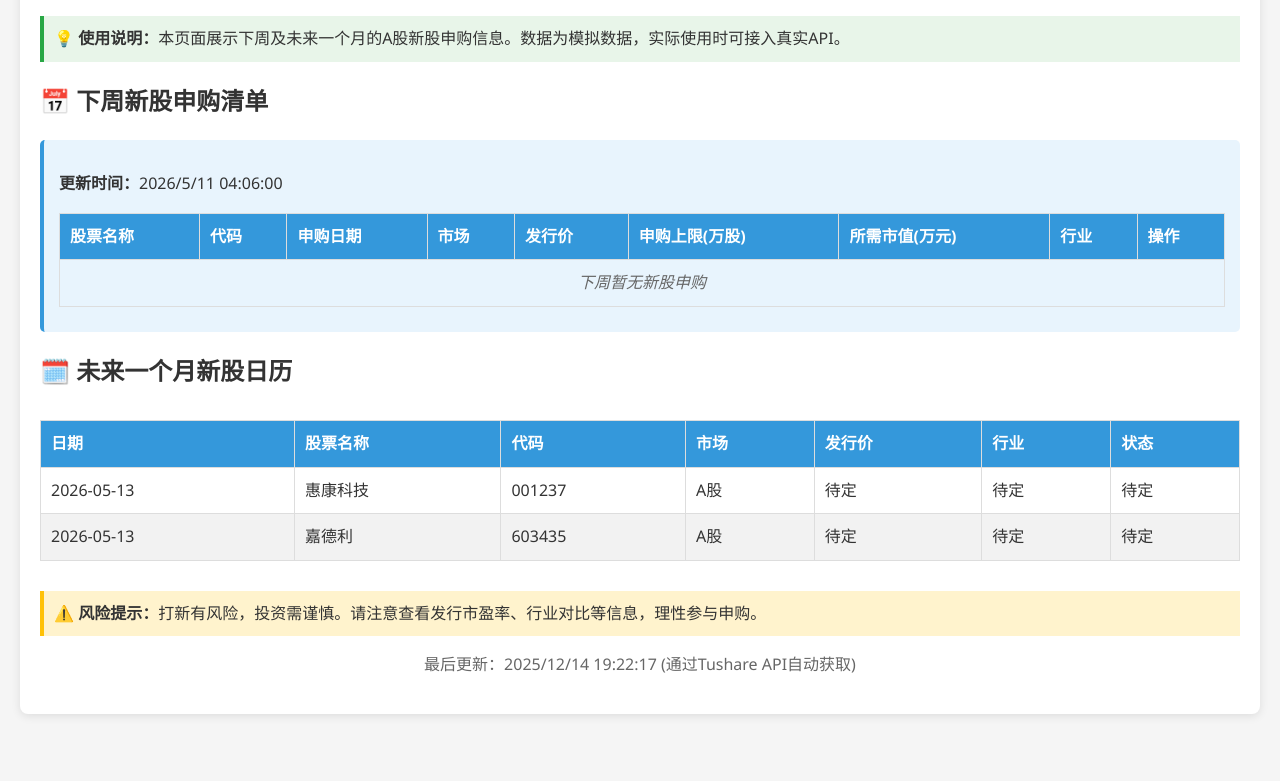
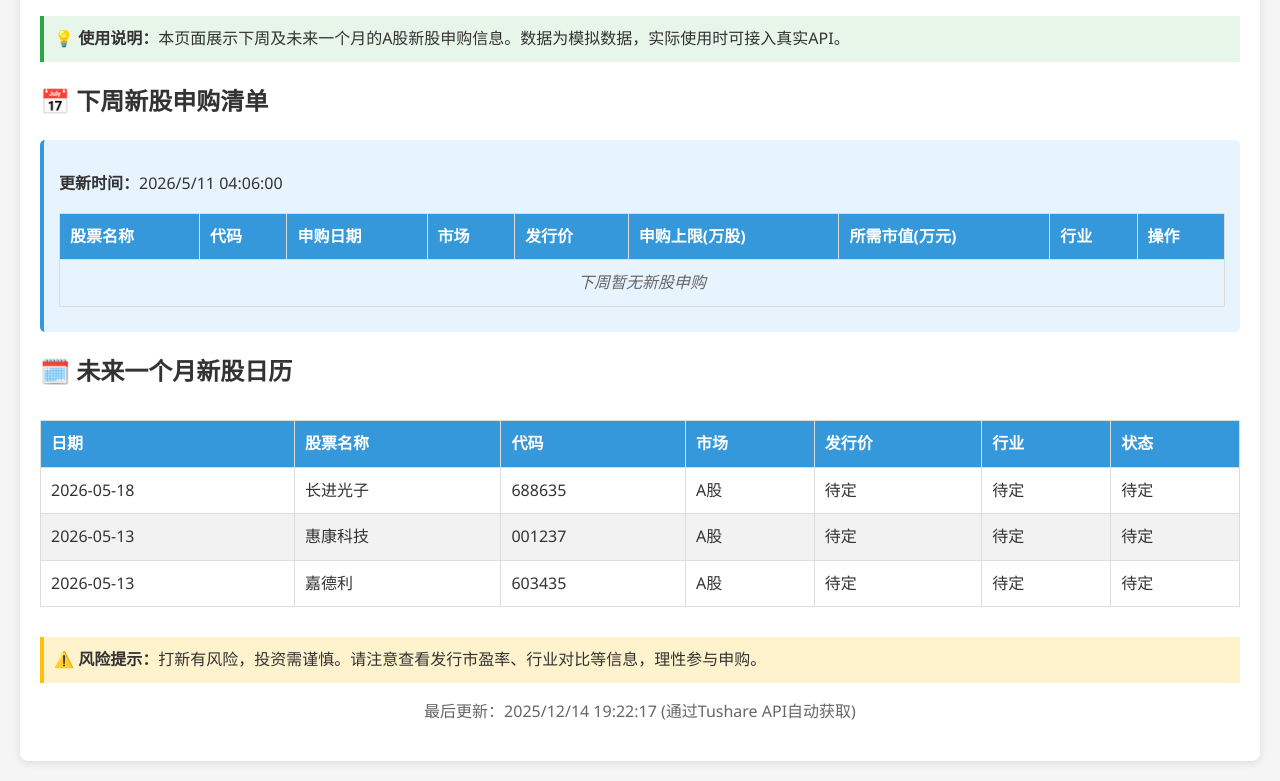
Before and after one commit to raistlin1314-byte/A-stock-ipo-tracker, a website: page index.html in a window 1280 px wide. Shown: the part 130-911 px from the top of the page. Before the commit the page ends 864 px from the top, so only its background shows below. Drawn offline with Linux system fonts and the light colour scheme.

Commit message:
deploy: df0646fdba29cfc0d6495ca3798ec33f60b6ea4a

```diff
--- a/index.html
+++ b/index.html
@@ -147,6 +147,22 @@
         // 模拟A股新股数据
         const mockIpoData = [
     {
+        "name": "长进光子",
+        "code": "688635",
+        "date": "2026-05-18",
+        "market": "A股",
+        "price": null,
+        "maxSubscription": 5500,
+        "requiredMarketValue": {
+            "shanghai": 0,
+            "shenzhen": 0
+        },
+        "industry": "待定",
+        "peRatio": "待定",
+        "expectedFundraise": "待定",
+        "listingDate": "待定"
+    },
+    {
         "name": "惠康科技",
         "code": "001237",
         "date": "2026-05-13",
@@ -176,22 +192,6 @@
         "industry": "待定",
         "peRatio": "待定",
         "expectedFundraise": "待定",
-        "listingDate": "待定"
-    },
-    {
-        "name": "天海电子",
-        "code": "001365",
-        "date": "2026-05-07",
-        "market": "A股",
-        "price": 27.19,
-        "maxSubscription": 18500,
-        "requiredMarketValue": {
-            "shanghai": 0,
-            "shenzhen": 0
-        },
-        "industry": "待定",
-        "peRatio": 23.4,
-        "expectedFundraise": "21.48亿",
         "listingDate": "待定"
     }
 ];
```
